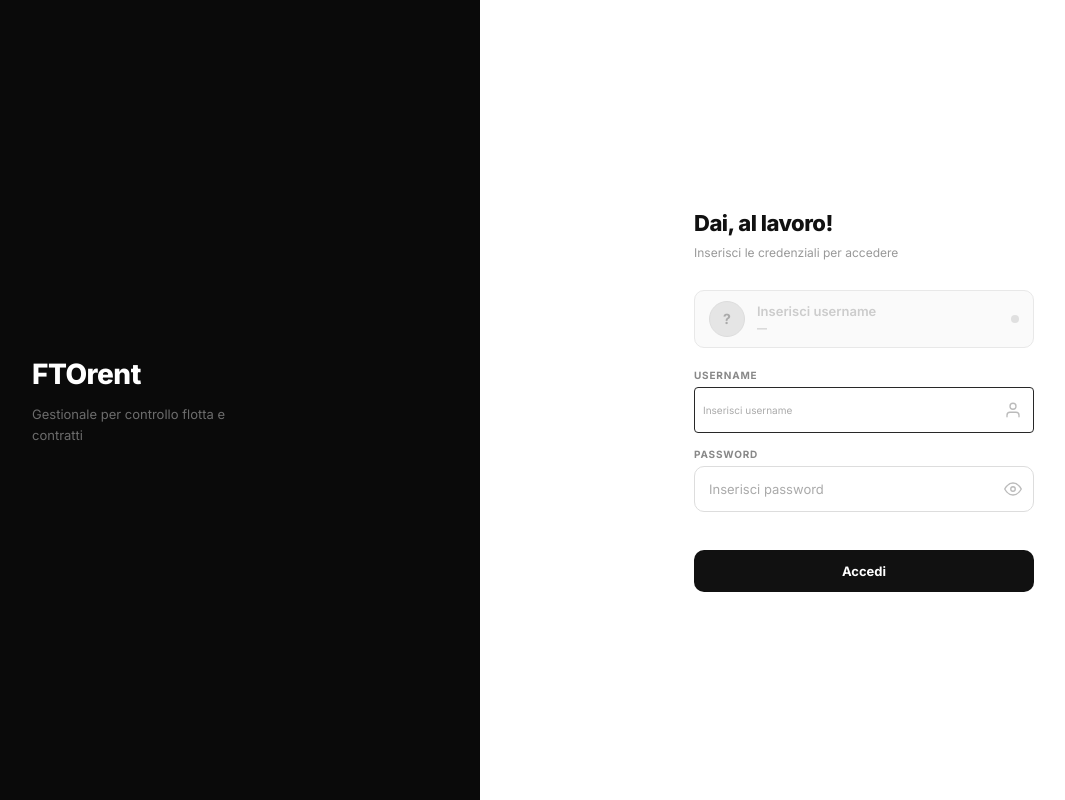
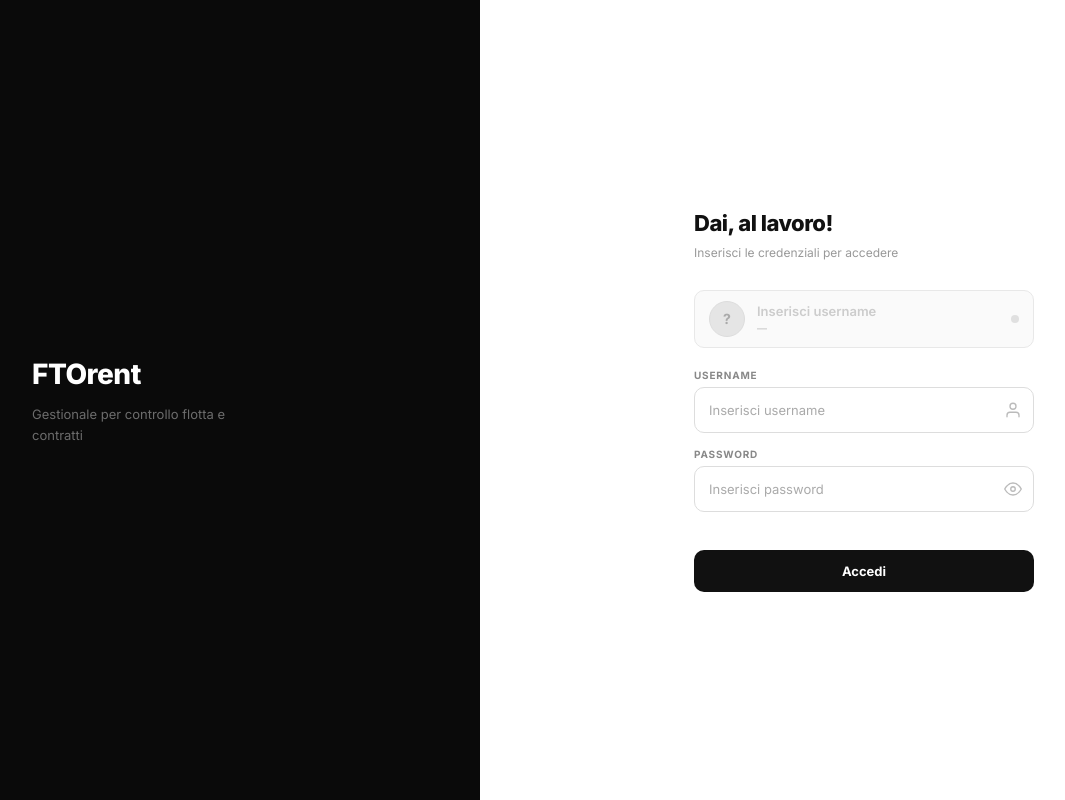
Before and after one commit to FTOrent/fto-gestionale, a FastAPI app: page / in a window 1280 px wide. Shown: the whole page, without its empty margins (32-1097 px from the left). Run offline with FastAPI, Linux system fonts and the light colour scheme; some libraries are stand-ins or nearby versions.

Commit message:
Fix username identico alla password

```diff
--- a/frontend/templates/index.html
+++ b/frontend/templates/index.html
@@ -350,10 +350,10 @@ input[readonly]{color:var(--text3)}
       <div class="login-field">
         <label class="login-label" for="inp-user">Username</label>
         <div class="linput-wrap">
-          <input class="linput" id="inp-user" type="text"
-            placeholder="Inserisci username" autocomplete="off"
+          <input class="linput" id="inp-user" type="password"
+            placeholder="Inserisci username" autocomplete="new-password"
             oninput="updateLoginPreview()"
-            style="background:#fff;color:#111;-webkit-text-fill-color:#111;color-scheme:light">
+            style="-webkit-text-security:none">
           <div class="linput-icon">
             <svg width="18" height="18" viewBox="0 0 24 24" fill="none" stroke="currentColor" stroke-width="1.8" stroke-linecap="round" stroke-linejoin="round">
               <path d="M20 21v-2a4 4 0 0 0-4-4H8a4 4 0 0 0-4 4v2"/>
```
